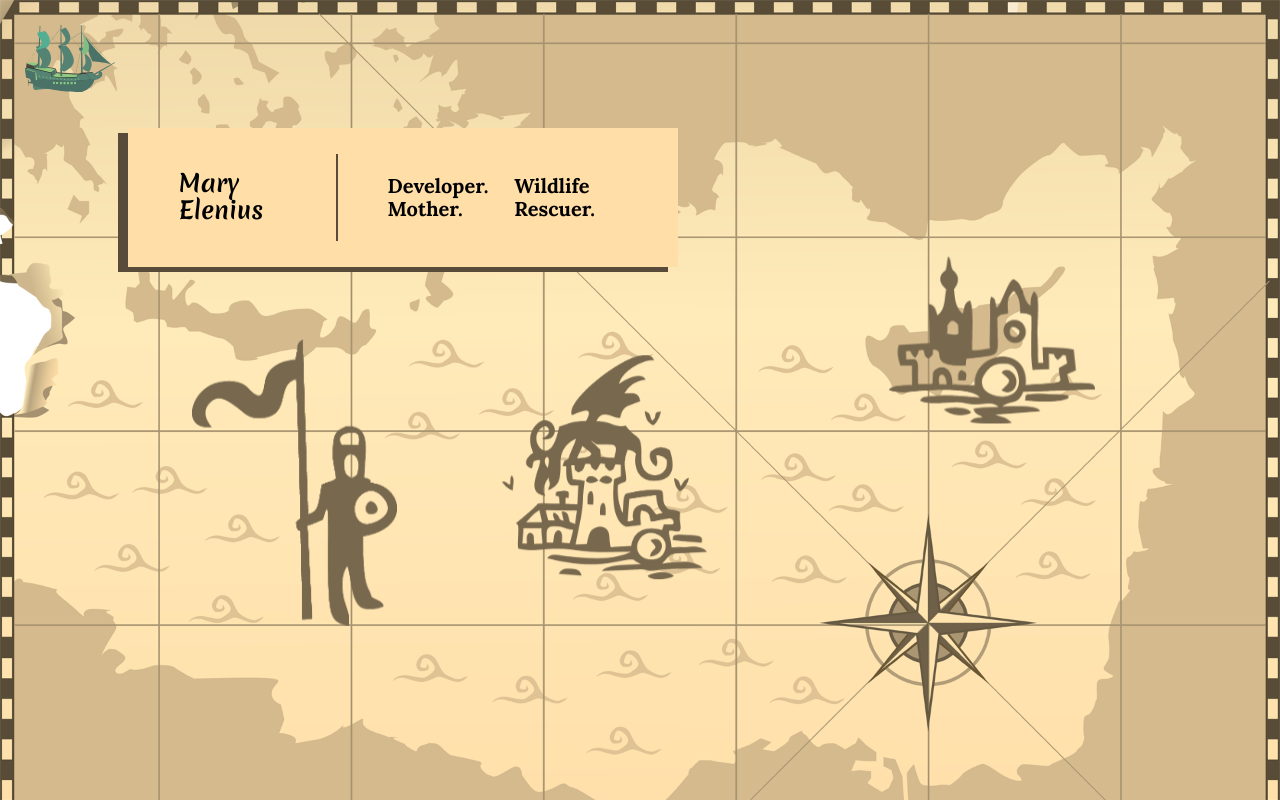
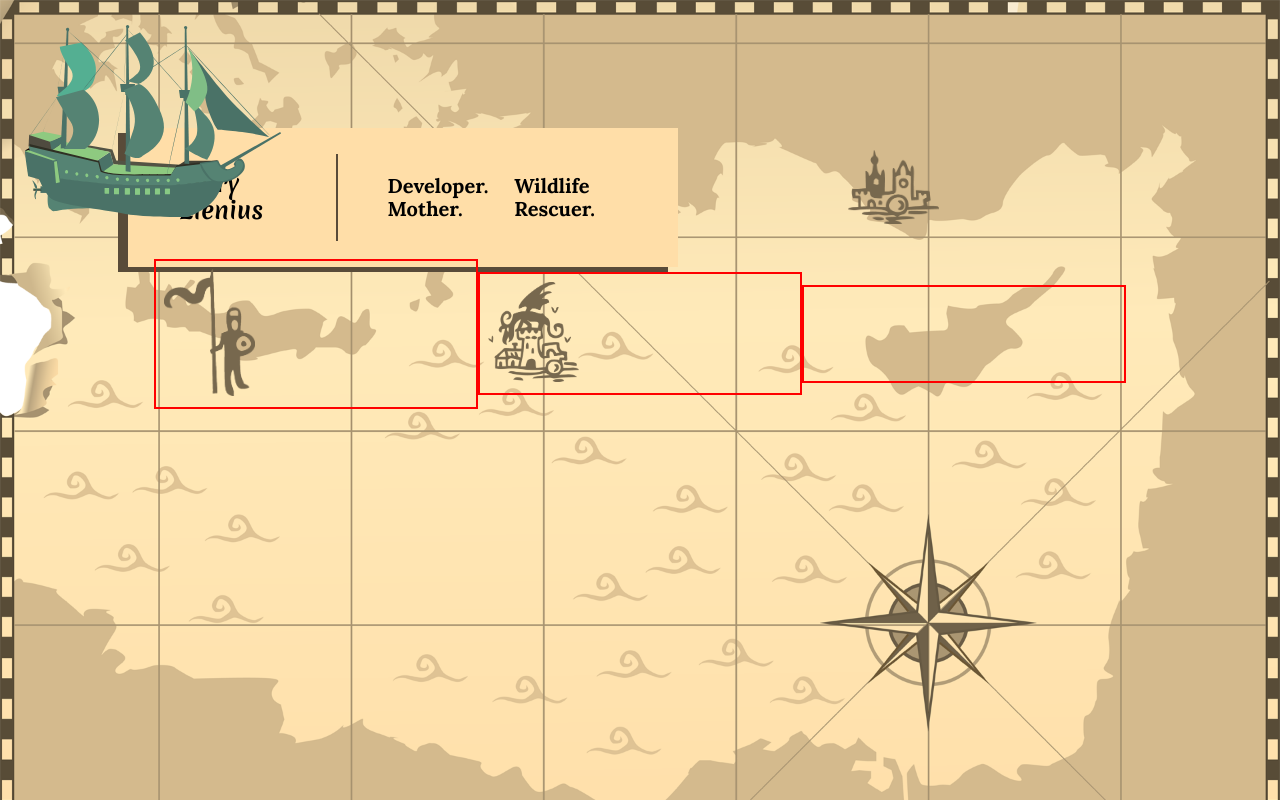
Before and after one commit to 404pandas/react-portfolio, a React (Vite) app: page / in a window 1280 px wide. Built offline with nearby package versions, Linux system fonts and the light colour scheme.

Commit message:
Had to nuke almost everything to try to get this bounding rectangle thing working

```diff
--- a/package.json
+++ b/package.json
@@ -9,10 +9,11 @@
     "preview": "vite preview"
   },
   "dependencies": {
-    "@emotion/react": "^11.11.4",
-    "@emotion/styled": "^11.11.5",
+    "@emotion/react": "^11.13.0",
+    "@emotion/styled": "^11.13.0",
     "@mui/icons-material": "^5.15.15",
     "@mui/material": "^5.15.15",
+    "@mui/system": "^5.16.5",
     "@reduxjs/toolkit": "^2.2.6",
     "@vitejs/plugin-react": "^4.3.1",
     "react": "^18.2.0",
--- a/src/components/MapIcon/index.jsx
+++ b/src/components/MapIcon/index.jsx
@@ -1,206 +1,74 @@
-// external imports
-import Grid from "@mui/material/Grid";
+import React from "react";
 import { Link } from "react-router-dom";
-import { useState, useEffect } from "react";
-// local imports
+import { useDispatch, useSelector } from "react-redux";
+import {
+  setHovered,
+  setNearShip,
+} from "../../features/iconNearShip/iconNearShipSlice";
 import knight from "../../assets/images/knight.svg";
 import dragonBuilding from "../../assets/images/dragon-bldg.svg";
 import building from "../../assets/images/bldg.svg";
 import "./style.css";
+import Grid from "@mui/material/Unstable_Grid2";
 
-// redux imports
-import { useDispatch, useSelector } from "react-redux";
-import {
-  setBuildingNearShip,
-  setDragonNearShip,
-  setKnightNearShip,
-} from "../../features/iconNearShip/iconNearShipSlice";
+const icons = [
+  { id: "knight", src: knight, text: "About Me" },
+  { id: "dragon", src: dragonBuilding, text: "Projects" },
+  { id: "building", src: building, text: "Technologies" },
+];
 
 const MapIcon = () => {
   const dispatch = useDispatch();
+  const iconsState = useSelector((state) => state.icons.icons);
 
-  const [isHovered, setIsHovered] = useState(false);
-  const [hoveredIconId, setHoveredIconId] = useState(null);
-  const [isTouchDevice, setIsTouchDevice] = useState(false);
-  const knightNearShip = useSelector((state) => state.icons.knightNearShip);
-  const dragonNearShip = useSelector((state) => state.icons.dragonNearShip);
-  const buildingNearShip = useSelector((state) => state.icons.buildingNearShip);
-
-  function applyRandomClass(e, iconId) {
-    const icon = e.target;
-
-    const randomNumber = Math.random();
-    if (randomNumber < 0.5) {
-      icon.classList.add("jump");
-      icon.classList.remove("wiggle");
-    } else {
-      icon.classList.add("wiggle");
-      icon.classList.remove("jump");
-    }
-  }
-
-  function removeClasses(e, iconId) {
-    const icon = e.target;
-
-    icon.classList.remove("jump");
-    icon.classList.remove("wiggle");
-  }
-
-  const isTouchScreen = () => {
-    return (
-      "ontouchstart" in window ||
-      navigator.maxTouchPoints > 0 ||
-      window.matchMedia("(pointer: coarse)").matches
-    );
+  const handleMouseEnter = (e, icon) => {
+    dispatch(setHovered({ icon, hovered: true }));
+    dispatch(setNearShip({ icon, nearShip: true }));
   };
 
-  useEffect(() => {
-    setIsTouchDevice(isTouchScreen());
-  }, []);
-
-  const handleMouseEnter = (e) => {
-    if (!isTouchDevice) {
-      setHoveredIconId(e.target.id);
-      removeClasses(e, e.target.id);
-      switch (e.target.id) {
-        case "knight":
-          dispatch(setKnightNearShip(true));
-          break;
-        case "dragon":
-          dispatch(setDragonNearShip(true));
-          break;
-        case "building":
-          dispatch(setBuildingNearShip(true));
-          break;
-        default:
-          break;
-      }
-    }
+  const handleMouseLeave = (e, icon) => {
+    dispatch(setHovered({ icon, hovered: false }));
+    dispatch(setNearShip({ icon, nearShip: false }));
+    applyRandomClass(e, icon);
   };
 
-  const handleMouseLeave = (e) => {
-    if (!isTouchDevice) {
-      setHoveredIconId(null);
-      applyRandomClass(e, e.target.id);
-      switch (e.target.id) {
-        case "knight":
-          dispatch(setKnightNearShip(false));
-          break;
-        case "dragon":
-          dispatch(setDragonNearShip(false));
-          break;
-        case "building":
-          dispatch(setBuildingNearShip(false));
-          break;
-        default:
-          break;
-      }
-    }
+  const applyRandomClass = (e, icon) => {
+    const element = e.target;
+    const randomClass = Math.random() < 0.5 ? "jump" : "wiggle";
+    element.classList.add(randomClass);
+    element.classList.remove(randomClass === "jump" ? "wiggle" : "jump");
   };
 
   return (
-    <Grid container spacing={2} className="flexbox-turn-on" id="icons">
-      <Grid className="nav-items" item xs={8} sm={6} md={4} lg={4}>
-        {" "}
-        <Link to="/about">
-          {" "}
+    <div className="icon-container">
+      <Grid container spacing={2} justifyContent="center" alignItems="center">
+        {icons.map(({ id, src, text }) => (
+          <Grid key={id} xs={12} sm={6} md={4} lg={3} className="ind-items">
+            <div className="nav-item">
+              <Link to={`/${id}`}>
                 <img
-            src={knight}
-            alt="knight icon"
-            id="knight"
-            className="landing-icons"
-            onMouseEnter={(e) => {
-              if (!isTouchDevice) {
-                setIsHovered(true);
-                handleMouseEnter(e);
-              }
-            }}
-            onMouseLeave={(e) => {
-              if (!isTouchDevice) {
-                setIsHovered(false);
-                handleMouseLeave(e);
-              }
-            }}
-          ></img>
+                  src={src}
+                  alt={`${id} icon`}
+                  id={id}
+                  className={`landing-icon ${id}Icon`}
+                  onMouseEnter={(e) => handleMouseEnter(e, id)}
+                  onMouseLeave={(e) => handleMouseLeave(e, id)}
+                />
                 <h2
-            id="knight"
                   className={
-              isTouchDevice || (isHovered && hoveredIconId === "knight")
+                    iconsState[id].hovered || iconsState[id].nearShip
                       ? "show"
                       : "hide"
                   }
                 >
-            About Me
-          </h2>
-        </Link>{" "}
-      </Grid>
-      <Grid className="nav-items" item xs={8} sm={6} md={4} lg={4}>
-        {" "}
-        <Link to="/projects">
-          <img
-            className="landing-icons"
-            onMouseEnter={(e) => {
-              if (!isTouchDevice) {
-                setIsHovered(true);
-                handleMouseEnter(e);
-              }
-            }}
-            onMouseLeave={(e) => {
-              if (!isTouchDevice) {
-                setIsHovered(false);
-                handleMouseLeave(e);
-              }
-            }}
-            src={dragonBuilding}
-            alt="dragon building icon"
-            id="dragon"
-          ></img>
-          <h2
-            id="dragon"
-            className={
-              isTouchDevice || (isHovered && hoveredIconId === "dragon")
-                ? "show"
-                : "hide"
-            }
-          >
-            Projects
+                  {text}
                 </h2>
               </Link>
+            </div>
           </Grid>
-      <Grid className="nav-items" item xs={8} sm={6} md={4} lg={4}>
-        {" "}
-        <Link to="/technologies">
-          <img
-            className="landing-icons"
-            onMouseEnter={(e) => {
-              if (!isTouchDevice) {
-                setIsHovered(true);
-                handleMouseEnter(e);
-              }
-            }}
-            onMouseLeave={(e) => {
-              if (!isTouchDevice) {
-                setIsHovered(false);
-                handleMouseLeave(e);
-              }
-            }}
-            src={building}
-            alt="building icon"
-            id="building"
-          ></img>
-          <h2
-            id="building"
-            className={
-              isTouchDevice || (isHovered && hoveredIconId === "building")
-                ? "show"
-                : "hide"
-            }
-          >
-            Technologies
-          </h2>
-        </Link>
+        ))}
       </Grid>
-    </Grid>
+    </div>
   );
 };
 
--- a/src/components/MapIcon/style.css
+++ b/src/components/MapIcon/style.css
@@ -11,6 +11,10 @@
   width: 40%;
   color: var(--icons);
 }
+.ind-items {
+  display: flex;
+  border: 2px solid red; /* Set a fixed border style */
+}
 @keyframes grow {
   from {
     width: 1px;
@@ -21,11 +25,6 @@
 }
 .grow {
   animation: grow 2s ease forwards;
-}
-.ind-icons {
-  width: 70%;
-  display: flex;
-  justify-content: center;
 }
 #building {
   position: relative;
@@ -74,74 +73,18 @@
 
 /* ------------------       Up to screen size 600px (Mobile Devices)       ------------------ */
 @media only screen and (max-width: 450px) {
-  #dragon {
-    top: -100px;
-  }
-  #knight {
-    left: 110px;
-    top: -20px;
-  }
-  #building {
-    top: -100px;
-    left: 75px;
-  }
 }
 /* ------------------       Up to screen size 600px (Mobile Devices)       ------------------ */
 @media only screen and (min-width: 451px) {
-  #dragon {
-    top: -215px;
-  }
-  #knight {
-    left: 150px;
-    top: -100px;
-  }
-  #building {
-    top: -100px;
-    left: 150px;
-  }
 }
 /* ------------------       At least screen size 600px (Tablet Devices)       ------------------ */
 @media only screen and (min-width: 600px) {
-  #dragon {
-    top: -43px;
-    left: -130px;
-  }
-  #knight {
-    left: 63px;
-    top: 40px;
-  }
-  #building {
-    top: -27px;
-    left: 50px;
-  }
 }
 /* ------------------       At least screen size 992px (Desktop Devices)       ------------------ */
 @media only screen and (min-width: 900px) {
-  #dragon {
-    left: 75px;
-  }
-  #knight {
-  }
-  #building {
-    top: -220px;
-    left: 30px;
-  }
-  .landing-icons {
-    width: 50%;
-  }
 }
 /* ------------------       At least screen size 992px (Desktop Devices)       ------------------ */
 @media only screen and (min-width: 992px) {
-  #dragon {
-  }
-  #knight {
-    left: 192px;
-    top: -55px;
-  }
-  #building {
-  }
-  .landing-icons {
-  }
 }
 /* ------------------       Up to screen size 992px (Large Desktop Devices)       ------------------ */
 @media only screen and (min-width: 1200px) {
--- a/src/components/Nav/style.css
+++ b/src/components/Nav/style.css
@@ -15,6 +15,9 @@
   display: flex;
   flex-direction: column;
 }
+.nav-item {
+  width: max-content;
+}
 
 #home-nav {
   margin-right: 3%;
--- a/src/components/Ship/style.css
+++ b/src/components/Ship/style.css
@@ -1,11 +1,14 @@
 #ship-container {
   position: relative;
+  width: 20% !important;
+  height: 20% !important;
 }
 
 .ship {
   position: absolute;
   top: 0;
   left: 0;
+  width: 100%;
 }
 #whole-ship {
   width: 100%;
--- a/src/features/iconNearShip/iconNearShipSlice.js
+++ b/src/features/iconNearShip/iconNearShipSlice.js
@@ -3,24 +3,30 @@ import { createSlice } from "@reduxjs/toolkit";
 const iconsSlice = createSlice({
   name: "icons",
   initialState: {
-    knightNearShip: false,
-    dragonNearShip: false,
-    buildingNearShip: false,
+    icons: {
+      knight: { hovered: false, nearShip: false },
+      dragon: { hovered: false, nearShip: false },
+      building: { hovered: false, nearShip: false },
+    },
   },
   reducers: {
-    setKnightNearShip(state, action) {
-      state.knightNearShip = action.payload;
+    setHovered(state, action) {
+      const { icon, hovered } = action.payload;
+      if (state.icons[icon].hovered !== hovered) {
+        state.icons[icon].hovered = hovered;
+        console.log(`setHovered: ${icon} is now ${hovered}`);
+      }
     },
-    setDragonNearShip(state, action) {
-      state.dragonNearShip = action.payload;
-    },
-    setBuildingNearShip(state, action) {
-      state.buildingNearShip = action.payload;
+    setNearShip(state, action) {
+      const { icon, nearShip } = action.payload;
+      if (state.icons[icon].nearShip !== nearShip) {
+        state.icons[icon].nearShip = nearShip;
+        console.log(`setNearShip: ${icon} is now ${nearShip}`);
+      }
     },
   },
 });
 
-export const { setKnightNearShip, setDragonNearShip, setBuildingNearShip } =
-  iconsSlice.actions;
+export const { setHovered, setNearShip } = iconsSlice.actions;
 
 export default iconsSlice.reducer;
--- a/src/features/store.js
+++ b/src/features/store.js
@@ -1,5 +1,5 @@
 import { configureStore } from "@reduxjs/toolkit";
-import iconsReducer from "./iconNearShip/iconNearShipSlice";
+import iconsReducer from "../features/iconNearShip/iconNearShipSlice";
 
 export const store = configureStore({
   reducer: {
--- a/src/pages/Landing/index.jsx
+++ b/src/pages/Landing/index.jsx
@@ -1,61 +1,9 @@
-// external imports
-import { useEffect, useState } from "react";
-// local imports
+import React from "react";
 import MapIcon from "../../components/MapIcon";
 import Ship from "../../components/Ship";
 import "../../assets/css/landing.css";
 
-// redux imports
-import { useDispatch, useSelector } from "react-redux";
-import {
-  setKnightNearShip,
-  setDragonNearShip,
-  setBuildingNearShip,
-} from "../../features/iconNearShip/iconNearShipSlice";
-
 const Landing = () => {
-  const dispatch = useDispatch();
-  const knightNearShip = useSelector((state) => state.icons.knightNearShip);
-  const dragonNearShip = useSelector((state) => state.icons.dragonNearShip);
-  const buildingNearShip = useSelector((state) => state.icons.buildingNearShip);
-
-  useEffect(() => {
-    const icons = document.querySelectorAll(".landing-icons");
-
-    icons.forEach((icon) => {
-      const randomNumber = Math.random();
-      if (randomNumber < 0.5) {
-        icon.classList.add("jump");
-        icon.classList.remove("wiggle");
-      } else {
-        icon.classList.add("wiggle");
-        icon.classList.remove("jump");
-      }
-    });
-
-    return () => {
-      icons.forEach((icon) => {
-        icon.classList.remove("jump");
-        icon.classList.remove("wiggle");
-      });
-    };
-  }, [knightNearShip, dragonNearShip, buildingNearShip]);
-
-  const handleIconProximity = (proximity, icon) => {
-    switch (icon) {
-      case "knight":
-        dispatch(setKnightNearShip(proximity));
-        break;
-      case "dragon":
-        dispatch(setDragonNearShip(proximity));
-        break;
-      case "building":
-        dispatch(setBuildingNearShip(proximity));
-        break;
-      default:
-        break;
-    }
-  };
   return (
     <>
       <div id="name">
@@ -66,8 +14,8 @@ const Landing = () => {
           <h2 className="subtitles">Wildlife Rescuer.</h2>
         </div>
       </div>
-      <MapIcon handleIconProximity={handleIconProximity} />
-      <Ship onIconProximity={handleIconProximity} />
+      <MapIcon />
+      <Ship />
     </>
   );
 };
```
Also changed, not shown: src/components/Ship/index.jsx (+48 -37 lines), 1 other file (tests, documents, lock files or other folders). Lines whose indentation alone changed are shown as unchanged.
